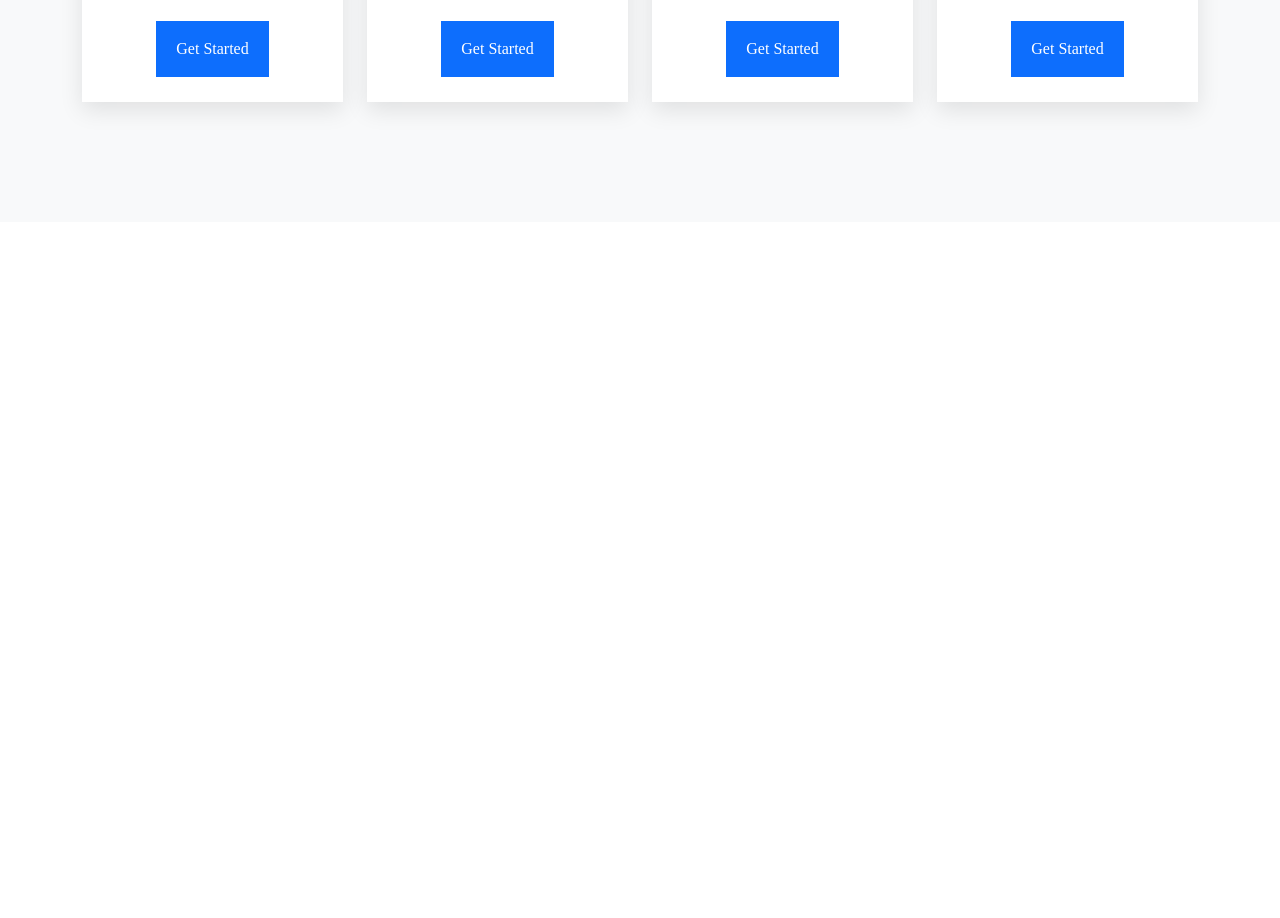
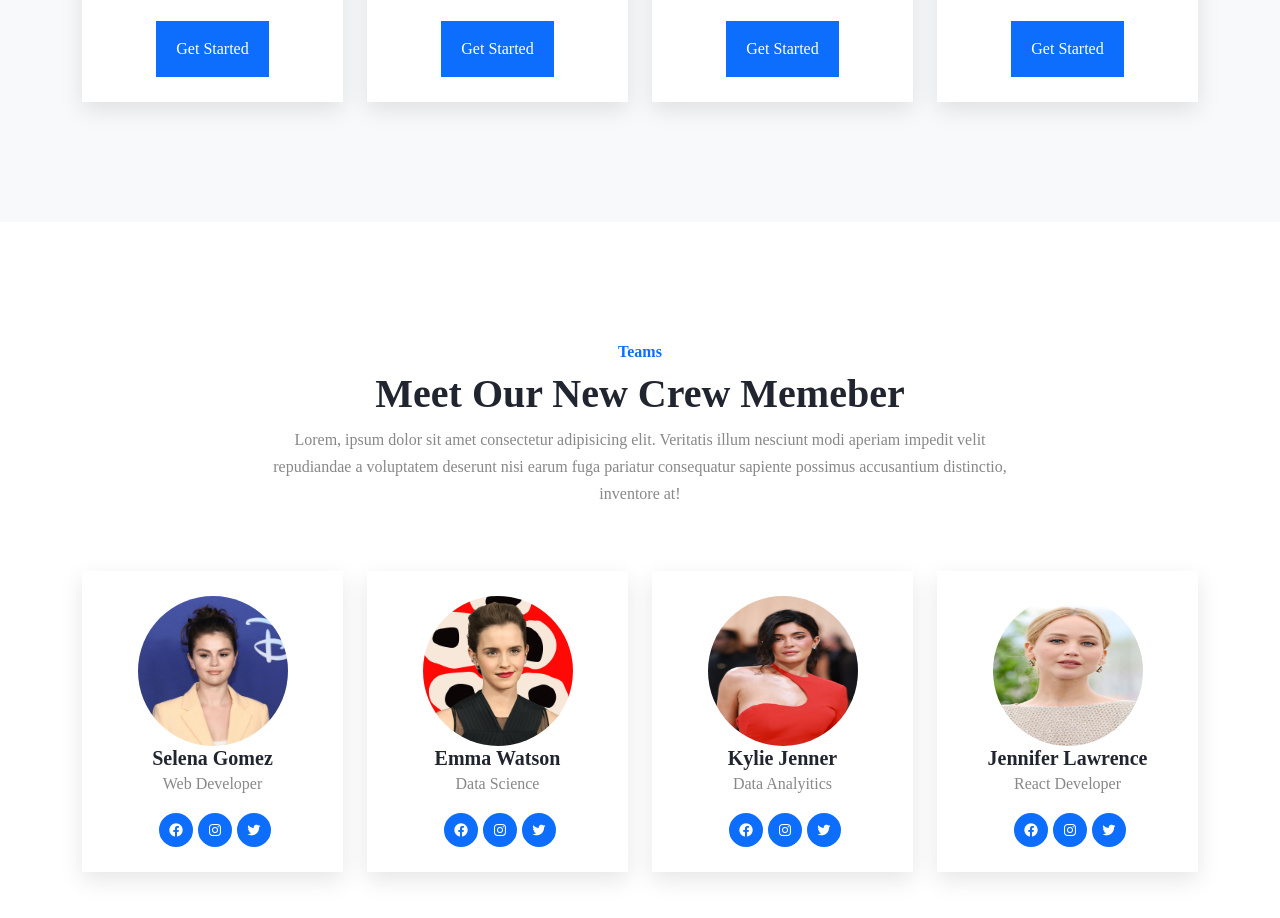
Before and after one commit to chandrabhan123/sample, a plain HTML site: page index.html in a window 1280 px wide. Shown: the part 4297-5215 px from the top of the page. Before the commit the page ends 4519 px from the top, so only its background shows below. Drawn offline with nearby package versions, Linux system fonts and the light colour scheme.

Commit message:
New team section added

```diff
--- a/index.html
+++ b/index.html
@@ -369,7 +369,71 @@
     </section>
     <!-- Prices -->
 
-
+    <!-- Team -->
+    <section id="team">
+        <div class="container">
+            <div class="row mb-5">
+                <div class="col-md-8 mx-auto text-center">
+                    <h6 class="text-primary">Teams</h6>
+                    <h1>Meet Our New Crew Memeber</h1>
+                    <p>Lorem, ipsum dolor sit amet consectetur adipisicing elit. Veritatis illum nesciunt modi aperiam
+                        impedit velit repudiandae a voluptatem deserunt nisi earum fuga pariatur consequatur sapiente
+                        possimus accusantium distinctio, inventore at!</p>
+                </div>
+            </div>
+            <div class="row text-center">
+                <div class="col-lg-3 col-sm-6">
+                    <div class="team-member card-effect">
+                        <img src="/imgs/selena-gomez.jpg">
+                        <h5 class="mb-0">Selena Gomez</h5>
+                        <p>Web Developer</p>
+                        <div class="social-icons">
+                            <a href="# "><i class='bx bxl-facebook-circle'></i></a>
+                            <a href="#"><i class='bx bxl-instagram'></i></a>
+                            <a href="#"><i class='bx bxl-twitter'></i></a>
+                        </div>
+                    </div>
+                </div>
+                <div class="col-lg-3 col-sm-6">
+                    <div class="team-member card-effect">
+                        <img src="/imgs/emma-whatson.jpg">
+                        <h5 class="mb-0">Emma Watson</h5>
+                        <p>Data Science</p>
+                        <div class="social-icons">
+                            <a href="# "><i class='bx bxl-facebook-circle'></i></a>
+                            <a href="#"><i class='bx bxl-instagram'></i></a>
+                            <a href="#"><i class='bx bxl-twitter'></i></a>
+                        </div>
+                    </div>
+                </div>
+                <div class="col-lg-3 col-sm-6">
+                    <div class="team-member card-effect">
+                        <img src="/imgs/kylie-jenner.jpg">
+                        <h5 class="mb-0">Kylie Jenner</h5>
+                        <p>Data Analyitics</p>
+                        <div class="social-icons">
+                            <a href="# "><i class='bx bxl-facebook-circle'></i></a>
+                            <a href="#"><i class='bx bxl-instagram'></i></a>
+                            <a href="#"><i class='bx bxl-twitter'></i></a>
+                        </div>
+                    </div>
+                </div>
+                <div class="col-lg-3 col-sm-6">
+                    <div class="team-member card-effect">
+                        <img src="/imgs/Jennifer-Lawrence.jpg">
+                        <h5 class="mb-0">Jennifer Lawrence</h5>
+                        <p>React Developer</p>
+                        <div class="social-icons">
+                            <a href="# "><i class='bx bxl-facebook-circle'></i></a>
+                            <a href="#"><i class='bx bxl-instagram'></i></a>
+                            <a href="#"><i class='bx bxl-twitter'></i></a>
+                        </div>
+                    </div>
+                </div>
+            </div>
+        </div>
+    </section>
+    <!-- Team -->
 
     <script src="https://cdn.jsdelivr.net/npm/bootstrap@5.0.2/dist/js/bootstrap.bundle.min.js"
         integrity="sha384-MrcW6ZMFYlzcLA8Nl+NtUVF0sA7MsXsP1UyJoMp4YLEuNSfAP+JcXn/tWtIaxVXM"
--- a/styel.css
+++ b/styel.css
@@ -1,48 +1,61 @@
 @import url('https://fonts.googleapis.com/css2?family=Roboto+Slab&display=swap');
 
-:root{
+:root {
     --primary: #0d6efd;
     --dark: #21252f;
     --body: #888;
---box-shadow: 0 8px 22px rgba(0,0,0,0.1);
+    --box-shadow: 0 8px 22px rgba(0, 0, 0, 0.1);
 
 }
-body{
+
+body {
     font-family: Sora, "sans-serif";
     line-height: 1.7;
     color: var(--body);
 }
 
 
-h1,h2,h3,h4,h5,h6,.display-4{
+h1,
+h2,
+h3,
+h4,
+h5,
+h6,
+.display-4 {
     color: var(--dark);
     font-weight: 700;
 }
-a{
+
+a {
     color: var(--dark);
     text-decoration: none;
 }
-.img{
+
+.img {
     width: 100%;
 }
+
 .navbar {
     box-shadow: var(--box-shadow);
 }
-.navbar .logo{
+
+.navbar .logo {
     width: 50px;
 }
 
-.navbar .nav-link{
+.navbar .nav-link {
     font-size: 14px;
     font-weight: 700;
 }
-.btn{
+
+.btn {
     padding: 14px 18px;
     border-width: 2px;
     border-radius: 0;
 
 }
-.hero{
+
+.hero {
     background-image: url(../imgs/bg-img.jpg);
     background-position: center;
     background-size: cover;
@@ -51,14 +64,14 @@ width: 50px;
     z-index: 2;
 }
 
-.hero ::after{
+.hero ::after {
     content: "";
     width: 100%;
     height: 100%;
     position: absolute;
     top: 0;
     left: 0;
-    background-color: rgba(21,20,51,0.8);
+    background-color: rgba(21, 20, 51, 0.8);
     z-index: -1;
 }
 
@@ -67,17 +80,19 @@ padding-top: 120px;
     padding-bottom: 120px;
 }
 
-.card-effect{
+.card-effect {
     box-shadow: var(--box-shadow);
     background-color: #fff;
     padding: 25px;
     transition: all 0.35s ease;
 }
-.card-effect:hover{
+
+.card-effect:hover {
     box-shadow: none;
     transform: translateY(5px);
 }
-.iconbox{
+
+.iconbox {
     width: 54px;
     height: 54px;
     display: flex;
@@ -89,12 +104,14 @@ padding-bottom: 120px;
     border-radius: 100px;
     flex: none;
 }
-.service{
+
+.service {
     position: relative;
     z-index: 2;
     overflow: hidden;
 }
-.service::after{
+
+.service::after {
     content: "";
     width: 100%;
     height: 100%;
@@ -107,40 +124,41 @@ padding-bottom: 120px;
     transition: all 0.5s ease;
 }
 
-.service:hover .iconbox{
+.service:hover .iconbox {
     background-color: #fff;
     color: var(--primary);
 }
 
 .service:hover h5,
-.service:hover p{
+.service:hover p {
     color: #fff;
 }
-.service:hover::after{
+
+.service:hover::after {
     opacity: 1;
     top: 0;
 }
 
-.col-img{
+.col-img {
     background-image: url(/imgs/2.jpg);
     background-position: center;
     background-size: cover;
     min-height: 500px;
 }
 
-.project{
+.project {
     position: relative;
     overflow: hidden;
 
 }
 
-.project .overlay{
+.project .overlay {
     position: absolute;
     top: 0;
     left: 0;
     height: 100%;
     width: 100%;
-    background-color: rgba(21,20,51,0.8);
+    background-color: rgba(21, 20, 51, 0.8);
     padding: 30px;
     display: flex;
     align-items: flex-end;
@@ -148,11 +166,11 @@ padding-bottom: 120px;
     opacity: 0;
 }
 
-.project img{
+.project img {
     transition: all 0.4s ease;
 }
 
-.project:hover .overlay{
+.project:hover .overlay {
     opacity: 1;
 }
 
@@ -160,11 +178,42 @@ padding-bottom: 120px;
     transform: scale(1.1);
 }
 
-.pricing i{
+.pricing i {
     font-size: 20px;
     color: var(--primary);
 }
 
-.pricing ul li{
+.pricing ul li {
     margin-top: 8px;
 }
+.team-member img {
+    height: 150px;
+    width: 150px;
+    border-radius: 100%;
+
+}
+.social-icons {
+    display: flex;
+justify-content: center;
+}
+
+.social-icons a{
+    width: 34px;
+    height: 34px;
+    background-color: var(--primary);
+    border-radius: 2px solid var(--primary);
+    color: #fff;
+    display: flex;
+    justify-content: center;
+    align-items: center;
+    border-radius: 100%;
+    margin-left: 5px;
+    transition: all 0.4s ease;
+    border: 2px solid var(--primary);
+}
+
+.social-icons a:hover {
+    color: var(--primary);
+    background-color: transparent;
+    border-color: var(--primary);
+}
```
Also changed, not shown: imgs/Jennifer-Lawrence.jpg (added), imgs/emma-whatson.jpg (added), imgs/emp-3.jpg (added), imgs/kylie-jenner.jpg (added), imgs/selena-gomez.jpg (added), imgs/tom-cruise.jpg (added). Lines whose indentation alone changed are shown as unchanged.
